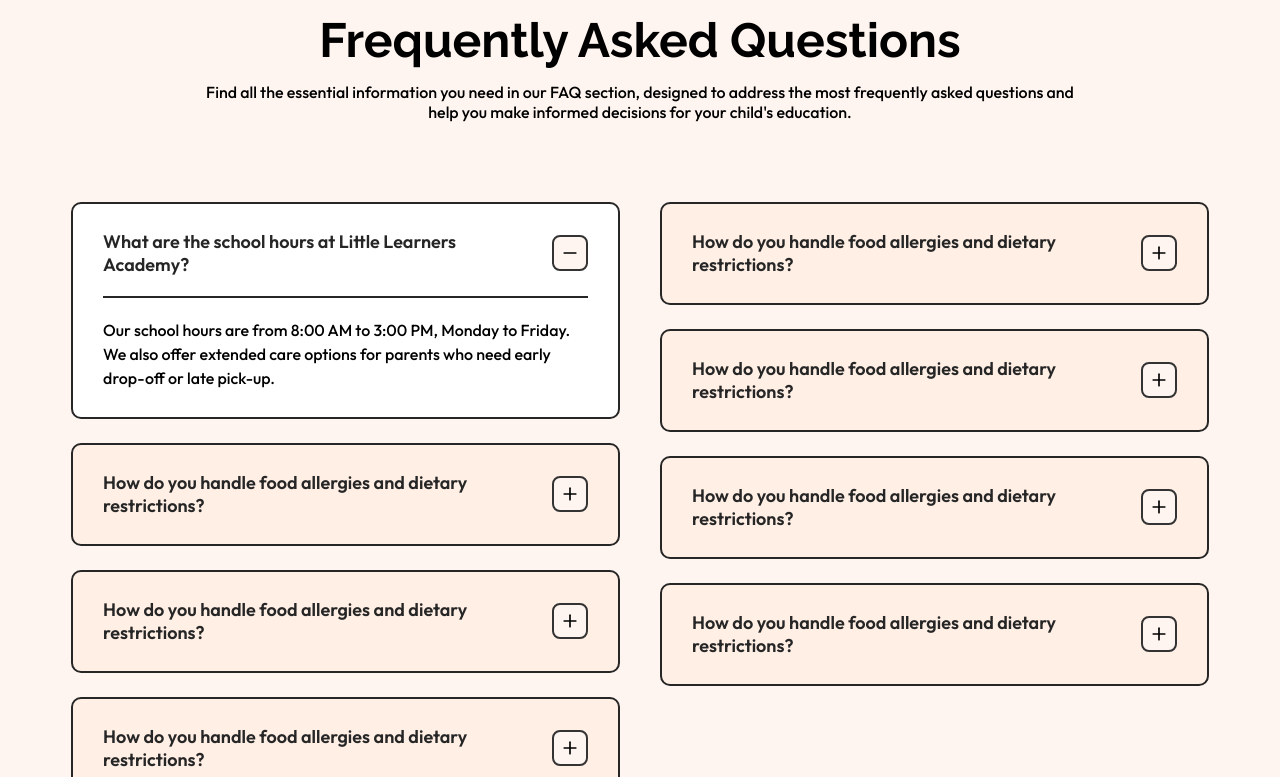
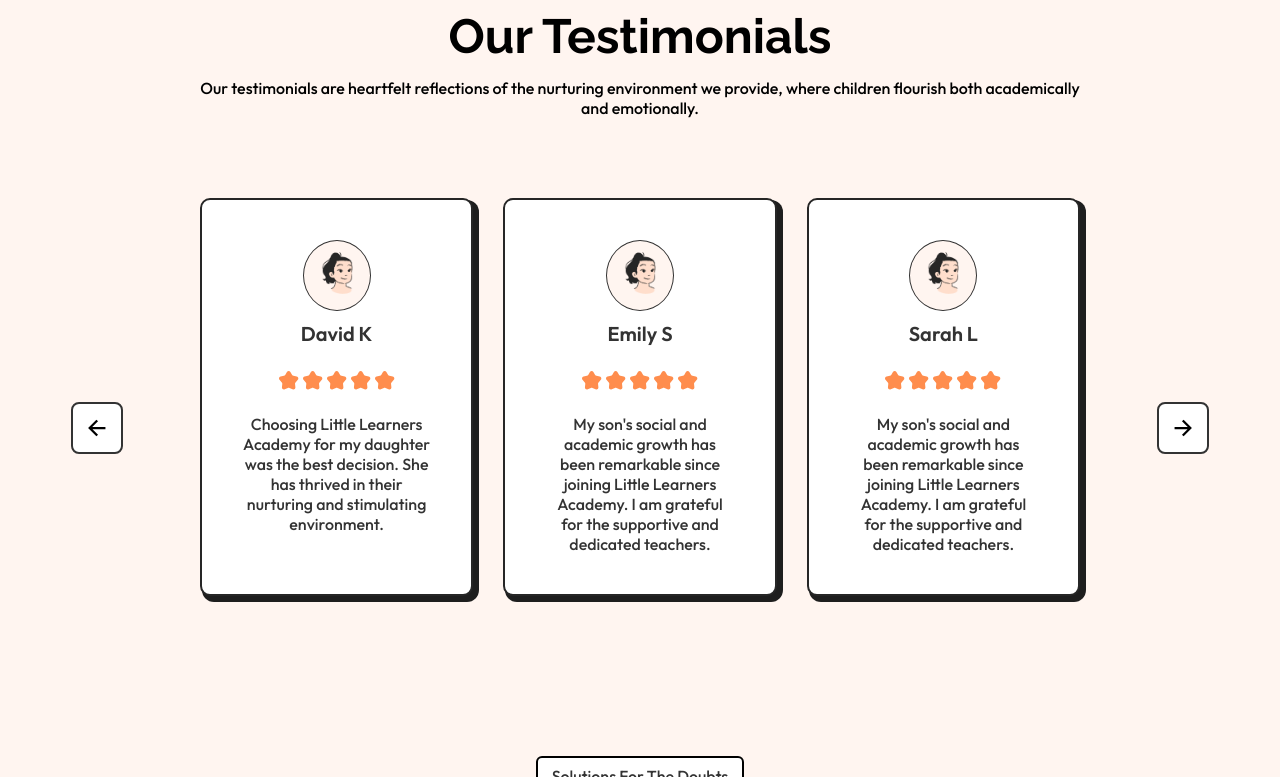
Before and after one commit to BsHeR4/academy-task3, a React (Vite) app: page / in a window 1280 px wide. Shown: the part 2023-2800 px from the top of the page. Built offline with nearby package versions, Linux system fonts and the light colour scheme.

Commit message:
make slider

```diff
--- a/src/App.jsx
+++ b/src/App.jsx
@@ -16,7 +16,7 @@ function App() {
         <Nav />
         <Hero />
         <BenefitsSection />
-      {/* <TestimonialsSection /> */}
+      <TestimonialsSection />
       <FaqSection />
       <PagesSection />
       <Footer />
--- a/src/components/IconButton/IconButton.jsx
+++ b/src/components/IconButton/IconButton.jsx
@@ -1,11 +1,13 @@
 import Container from '../Container/Container'
 import styles from './IconButton.module.css'
 
-const IconButton = ({ icon, className }) => {
+const IconButton = ({ icon, className, onClick }) => {
     return (
-        <Container className={`${styles.iconButton} ${className}`}>
-            {icon}
-        </Container>
+        <div onClick={onClick}>
+            <Container className={`${styles.iconButton} ${className}`}>
+                {icon}
+            </Container>
+        </div>
     )
 }
 
--- a/src/components/NavItem/NavItem.module.css
+++ b/src/components/NavItem/NavItem.module.css
@@ -38,7 +38,7 @@ li:hover {
 
 @media screen and (min-width: 993px) and (max-width: 1919px) {
 
-    li {
+   .navItem li {
         padding: 21px 30px;
     }
 
--- a/src/components/TestimonialCard/TestimonialCard.jsx
+++ b/src/components/TestimonialCard/TestimonialCard.jsx
@@ -4,7 +4,7 @@ import Container from '../Container/Container'
 
 const TestimonialCard = ({ avatar, name, comment, className }) => {
     return (
-        <BaseCard className={styles.testimonialCard}>
+        <BaseCard className={`${styles.testimonialCard} ${className}`}>
             <div className={`${styles.avatar}`}>
                 <img src={avatar} alt="" />
             </div>
--- a/src/components/TestimonialsSection/TestimonialsSection.jsx
+++ b/src/components/TestimonialsSection/TestimonialsSection.jsx
@@ -4,31 +4,92 @@ import TestimonialCard from '../TestimonialCard/TestimonialCard'
 import Container from '../Container/Container'
 import { IoArrowBackSharp, IoArrowForwardSharp } from "react-icons/io5";
 import IconButton from '../IconButton/IconButton';
+import { useEffect, useState } from 'react';
+
+const testimonialsData = [
+    {
+        avatar: "/imgs/avatar1.png",
+        name: 'Jennifer B',
+        comment: "Little Learners Academy has been a second home for my child. The caring staff and engaging programs have made her excited to go to school every day!"
+    },
+    {
+        avatar: "/imgs/avatar1.png",
+        name: 'David K',
+        comment: "Choosing Little Learners Academy for my daughter was the best decision. She has thrived in their nurturing and stimulating environment."
+    },
+    {
+        avatar: "/imgs/avatar1.png",
+        name: 'Emily S',
+        comment: "My son's social and academic growth has been remarkable since joining Little Learners Academy. I am grateful for the supportive and dedicated teachers."
+    },
+    {
+        avatar: "/imgs/avatar1.png",
+        name: 'Sarah L',
+        comment: "My son's social and academic growth has been remarkable since joining Little Learners Academy. I am grateful for the supportive and dedicated teachers."
+    },
+    {
+        avatar: "/imgs/avatar1.png",
+        name: 'Michael P',
+        comment: "My son's social and academic growth has been remarkable since joining Little Learners Academy. I am grateful for the supportive and dedicated teachers."
+    }
+];
+
 const TestimonialsSection = () => {
+
+    const [currentIndex, setCurrentIndex] = useState(0);
+    const [slidesToShow, setSlidesToShow] = useState(3);
+
+    useEffect(() => {
+        const handleResize = () => {
+            if (window.innerWidth <= 992) {
+                setSlidesToShow(1);
+            } else {
+                setSlidesToShow(3);
+            }
+        };
+
+        handleResize();
+        window.addEventListener('resize', handleResize);
+
+        return () => window.removeEventListener('resize', handleResize);
+    }, []);
+
+    const goToNext = () => {
+        const isLastSlide = currentIndex >= testimonialsData.length - slidesToShow;
+        setCurrentIndex(isLastSlide ? 0 : currentIndex + 1);
+    };
+
+    const goToPrevious = () => {
+        const isFirstSlide = currentIndex === 0;
+        setCurrentIndex(isFirstSlide ? testimonialsData.length - slidesToShow : currentIndex - 1);
+    };
+
+    const movementPercentage = 100 / slidesToShow;
+
     return (
         <Section
             boxTitle={'Their Happy Words 🤗'}
             title={'Our Testimonials'}
             description={"Our testimonials are heartfelt reflections of the nurturing environment we provide, where children flourish both academically and emotionally."}
         >
-            <Container>
-                <IconButton className={styles.arrowButton} icon={<IoArrowBackSharp />} />
-                <TestimonialCard
-                    avatar={"/imgs/avatar1.png"}
-                    name={'Jennifer B'}
-                    comment={"Little Learners Academy has been a second home for my child. The caring staff and engaging programs have made her excited to go to school every day!"}
-                />
-                <TestimonialCard
-                    avatar={"/imgs/avatar1.png"}
-                    name={'Jennifer B'}
-                    comment={"Little Learners Academy has been a second home for my child. The caring staff and engaging programs have made her excited to go to school every day!"}
-                />
-                <TestimonialCard
-                    avatar={"/imgs/avatar1.png"}
-                    name={'Jennifer B'}
-                    comment={"Little Learners Academy has been a second home for my child. The caring staff and engaging programs have made her excited to go to school every day!"}
-                />
-                <IconButton className={styles.arrowButton} icon={<IoArrowForwardSharp />} />
+            <Container className={styles.slider}>
+                <div className={styles.cards}>
+                    <div className={styles.slides} style={{ transform: `translateX(-${currentIndex * movementPercentage}%)` }}>
+                        {testimonialsData.map((testimonial, index) => (
+                            <TestimonialCard
+                                key={index}
+                                avatar={testimonial.avatar}
+                                name={testimonial.name}
+                                comment={testimonial.comment}
+                                className={styles.card}
+                            />
+                        ))}
+                    </div>
+                </div>
+                <Container className={styles.buttons}>
+                    <IconButton onClick={goToPrevious} className={styles.arrowButton} icon={<IoArrowBackSharp />} />
+                    <IconButton onClick={goToNext} className={styles.arrowButton} icon={<IoArrowForwardSharp />} />
+                </Container>
             </Container>
         </Section>
     )
--- a/src/components/TestimonialsSection/TestimonialsSection.module.css
+++ b/src/components/TestimonialsSection/TestimonialsSection.module.css
@@ -1,3 +1,63 @@
 .arrowButton {
     align-self: center;
 }
+
+.cards {
+    width: 80%;
+    overflow: hidden;
+}
+
+.slides {
+    display: flex;
+    justify-content: center;
+    width: 100%;
+    gap: 30px;
+    transition: transform 0.5s ease-in-out;
+    padding-bottom: 10px;
+}
+
+.card {
+    min-width: calc(100% / 3 - 30px);
+}
+
+.slider {
+    width: 100%;
+    position: relative;
+    align-items: center;
+    flex-direction: column;
+}
+
+.buttons {
+    bottom: 50%;
+    transform: translateY(100%);
+    position: absolute;
+    width: 100%;
+    justify-content: space-between;
+}
+
+@media screen and (max-width: 992px) {
+
+
+    .slider {
+        gap: 40px;
+    }
+
+    .slides {
+        justify-content: center;
+    }
+
+    .cards {
+        width: 100%;
+    }
+
+    .card {
+        min-width: calc(100% - 29px);
+    }
+
+    .buttons {
+        transform: translateY(0%);
+        position: relative;
+        justify-content: center;
+        gap: 20px;
+    }
+}
```
